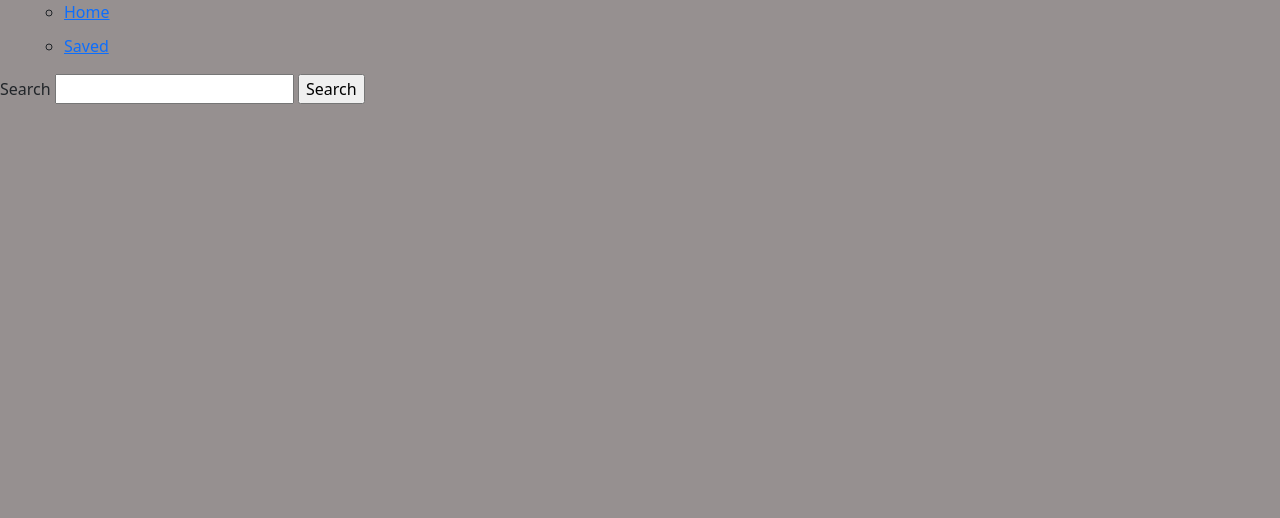
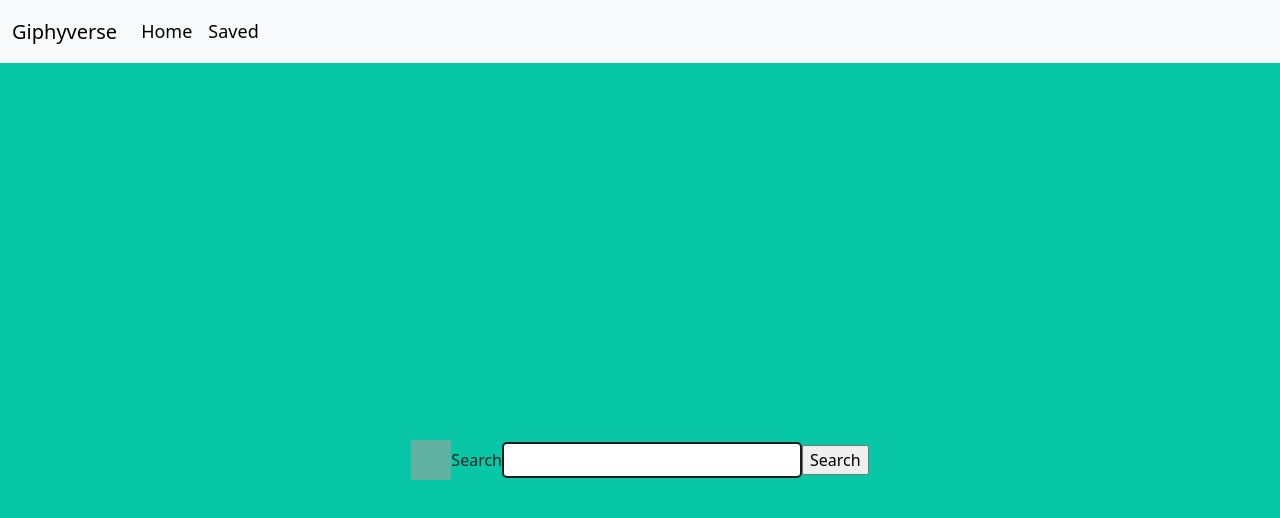
Before and after one commit to EricaValentine1613/Project2, a plain HTML site: page index.html in a window 1280 px wide. Drawn offline with nearby package versions, Linux system fonts and the light colour scheme.

Commit message:
fixed search and nav bars

```diff
--- a/index.html
+++ b/index.html
@@ -11,24 +11,28 @@
      <title>Giphyverse</title>
   </head>
 
+  <header>
+    <nav class="navbar navbar-expand-lg bg-body-tertiary">
+  <div class="container-fluid">
+    <a class="navbar-brand" href="#">Giphyverse</a>
+    <button class="navbar-toggler" type="button" data-bs-toggle="collapse" data-bs-target="#navbarNav" aria-controls="navbarNav" aria-expanded="false" aria-label="Toggle navigation">
+      <span class="navbar-toggler-icon"></span>
+    </button>
+    <div class="collapse navbar-collapse" id="navbarNav">
+      <ul class="navbar-nav">
+        <li class="nav-item">
+          <a class="nav-link active" aria-current="page" href="#">Home</a>
+        </li>
+        <li class="nav-item">
+          <a class="nav-link active" aria-current="page" href="#">Saved</a>
+        </li>
+      </ul>
+    </div>
+  </div>
+</nav>
+  </header>
+
   <body>
-    <nav class="vertical-nav">
-      <ul>
-      <section>
-      <nav class=“navbar navbar-expand-lg navbar-light bg-light”>
-        <div id=“my-nav” class=“collapse navbar-collapse”>
-            <ul class=“navbar-nav mr-auto”>
-                <li class=“nav-item active”>
-                    <a class=“nav-link” href=“#”>Home</a>
-                </li>
-                <li class=“nav-item”>
-                    <a class=“nav-link disabled” href=“saved.giphs” tabindex=“-1” aria-disabled=“true”>Saved</a>
-                </li>
-            </ul>
-        </div>
-      </nav>
-    </section>
-  </nav>
     <label for="searchPhrase">Search</label>
     <input type="text" name="searchPhrase" id="searchPhrase">
     <input type="button" value="Search" id="btnSearch">
--- a/style.css
+++ b/style.css
@@ -7,22 +7,41 @@
   #divGiphy > img {
     max-width: 200px;
   }
+  header {
+    background-color: #61b1a3; /* Dark background */
+    padding: 20px;
+    text-align: center;
+    color: white; /* White text */
+  }
 
-  body {
-  background-color: rgb(150, 144, 144);
+/* Style for the entire navbar */
+.navbar {
+  width: 100%;
+  position: fixed; /* Optional: Keeps it fixed at the top */
+  top: 0;
+  left: 0;
+  z-index: 1000; /* Ensures it's above other content */
 }
 
-nav ul {
-  display: block; /* Stack items vertically */
+/* Style for navbar links */
+.navbar-nav .nav-link {
+  color: rgb(236, 228, 228); /* White text */
+  font-size: 18px;
+  padding: 10px;
 }
 
-nav ul li {
-  margin-bottom: 10px;
+/* Hover effect */
+.navbar-nav .nav-link:hover {
+  background-color: #b3a7a7; /* Darker background on hover */
+  border-radius: 5px;
 }
 
-nav ul li {
-  margin-bottom: 10px;
+/* Active link */
+.navbar-nav .nav-item.active .nav-link {
+  font-weight: bold;
+  color: #f8c400; /* Highlight active link */
 }
+
 @media (max-width: 768px) {
   nav ul {
       flex-direction: column; /* Stack items on smaller screens */
@@ -30,17 +49,29 @@ nav ul li {
   }
 }
 
-.search-container {
+#searchPhrase {
+  width: 300px; /* Adjust width */
+  padding: 10px;
+  font-size: 8px;
+  border: 2px solid #1d1c1c; /* Border color */
+  border-radius: 5px; /* Rounded corners */
+}
+#searchButton {
+  padding: 10px 20px;
+  font-size: 8px; /* Button background */
+  color: white; /* Button text color */
+  border: none; /* Remove border */
+  border-radius: 5px; /* Rounded corners */
+  cursor: pointer; /* Pointer cursor on hover */
+}
+body {
   display: flex;
-  justify-content: center;
-  margin-top: 20px;
+  justify-content: center; /* Centers horizontally */
+  align-items: center; /* Centers vertically */
+  height: 100vh; /* Full viewport height */
+  margin: 60px; /* Removes default margin */
 }
 
-input[type="search"] {
-  padding: 12px;
-  width: 300px;
-  border: 2px solid #007bff;
-  border-radius: 8px;
-  font-size: 18px;
-  outline: none;
+ body {
+  background-color: rgb(7, 199, 167);
 }
```
